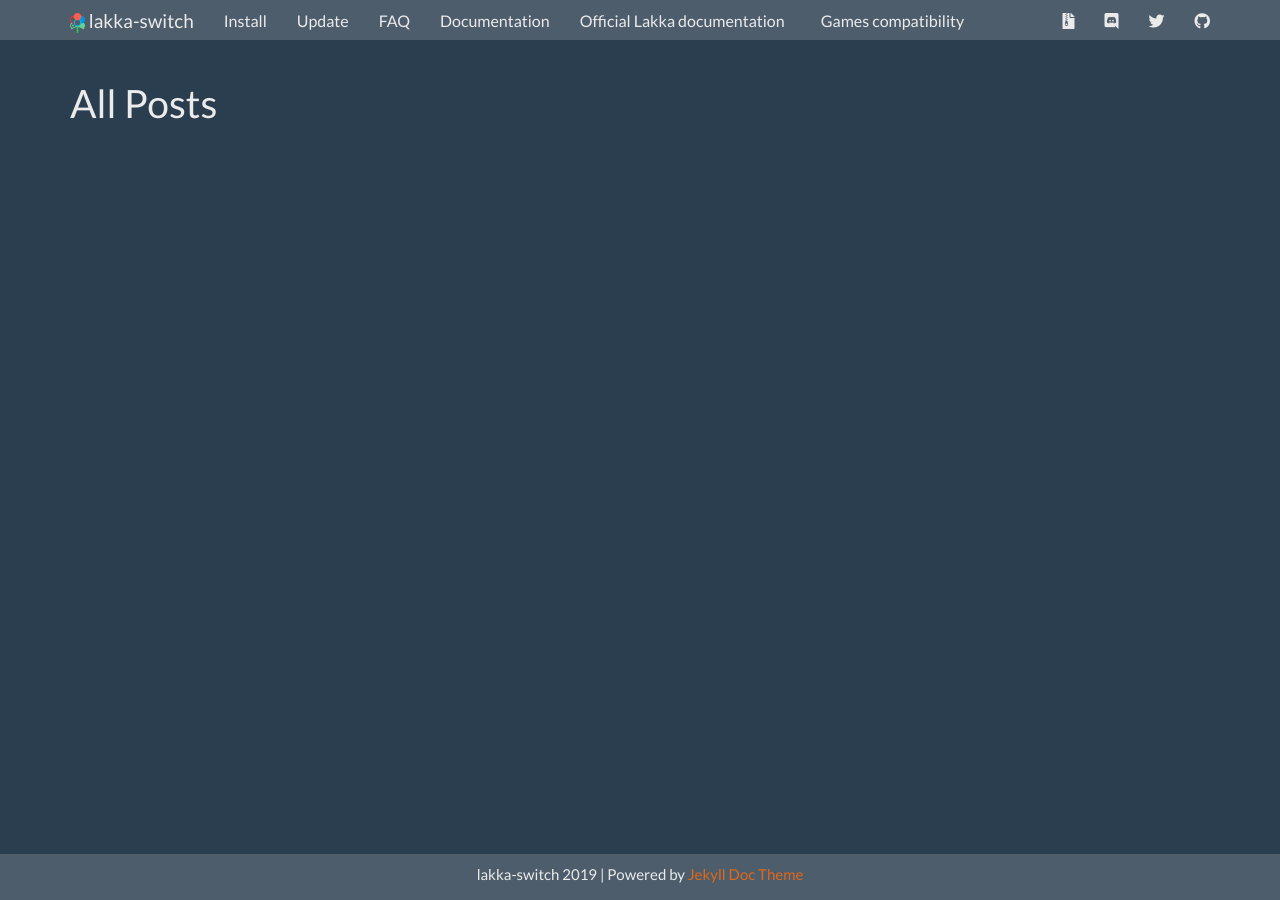
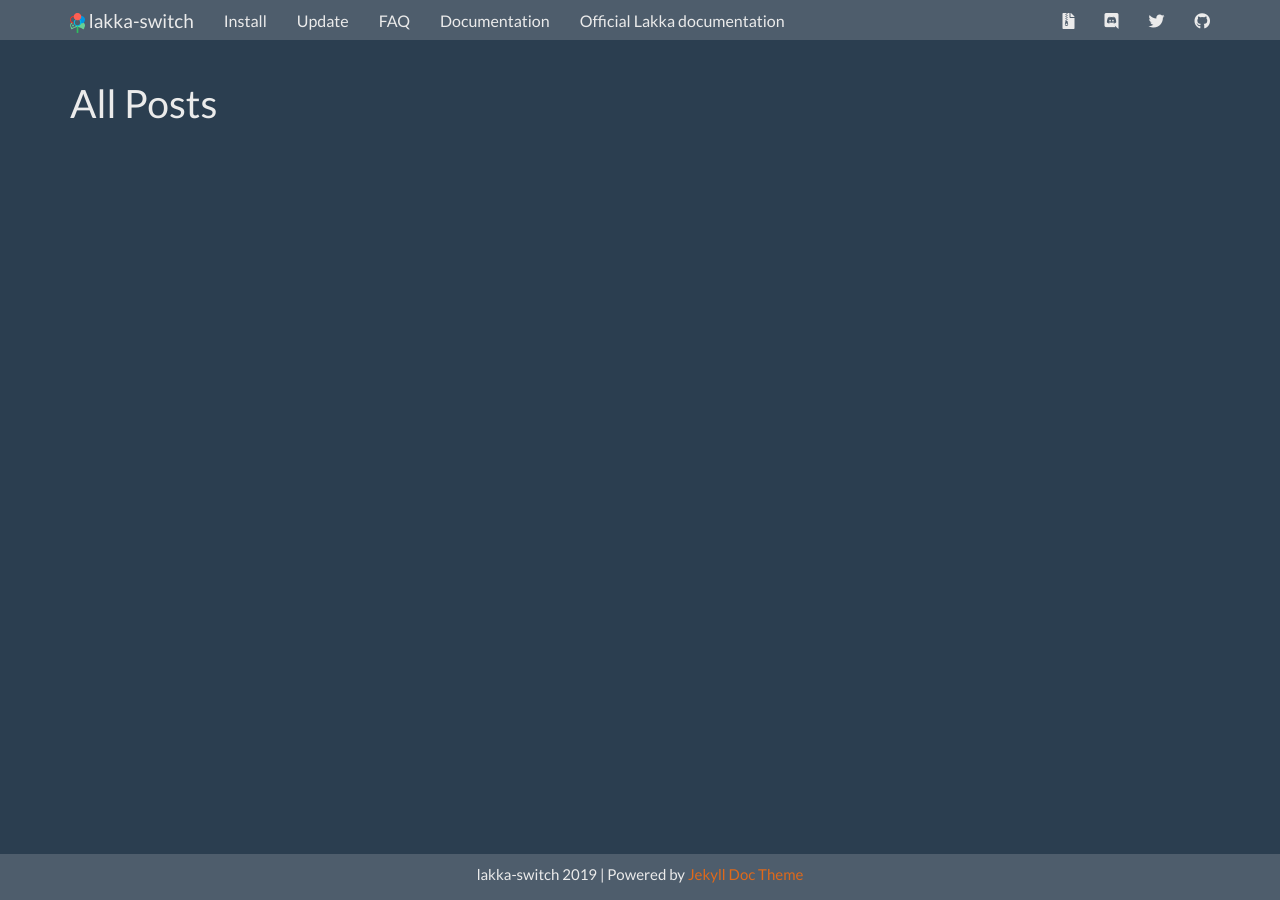
Before and after one commit to lakka-switch/documentation, a Jekyll site: the page built from allposts.html, in a window 1280 px wide. Built offline with Jekyll 4.4.1, drawn with Linux system fonts in a browser that asks for light colours; nearby versions of some CDN libraries.

Commit message:
Update topnav.html

```diff
--- a/_includes/topnav.html
+++ b/_includes/topnav.html
@@ -18,7 +18,7 @@
 	       <li><a href="{{ "/faq.html" | prepend: site.baseurl }}">FAQ</a></li>
                <li><a href="{{ "/docs/home/" | prepend: site.baseurl }}">Documentation</a></li>
 	       <li><a target="_blank" href="http://www.lakka.tv/doc/FAQ/">Official Lakka documentation&nbsp;&nbsp;<i class="fa fa-external-link" aria-hidden="true"></i></a></li>
-	       <li><a target="_blank" href="https://docs.google.com/spreadsheets/d/1criEgfpKh8ZFaXJ3ZtM3nJdtjaNpd-ERGEVIZVt3_dE/edit?usp=sharing">Games compatibility&nbsp;&nbsp;<i class="fa fa-external-link" aria-hidden="true"></i></a></li>
+	       <!--<li><a target="_blank" href="https://docs.google.com/spreadsheets/d/1criEgfpKh8ZFaXJ3ZtM3nJdtjaNpd-ERGEVIZVt3_dE/edit?usp=sharing">Games compatibility&nbsp;&nbsp;<i class="fa fa-external-link" aria-hidden="true"></i></a></li>-->
 
 		    <!--<li {% if page.sectionid=='blog' %} class="active" {% endif %}><a href="{{ site.posts.first.url | prepend: site.baseurl }}">Blog</a></li>-->
             </ul>
```
